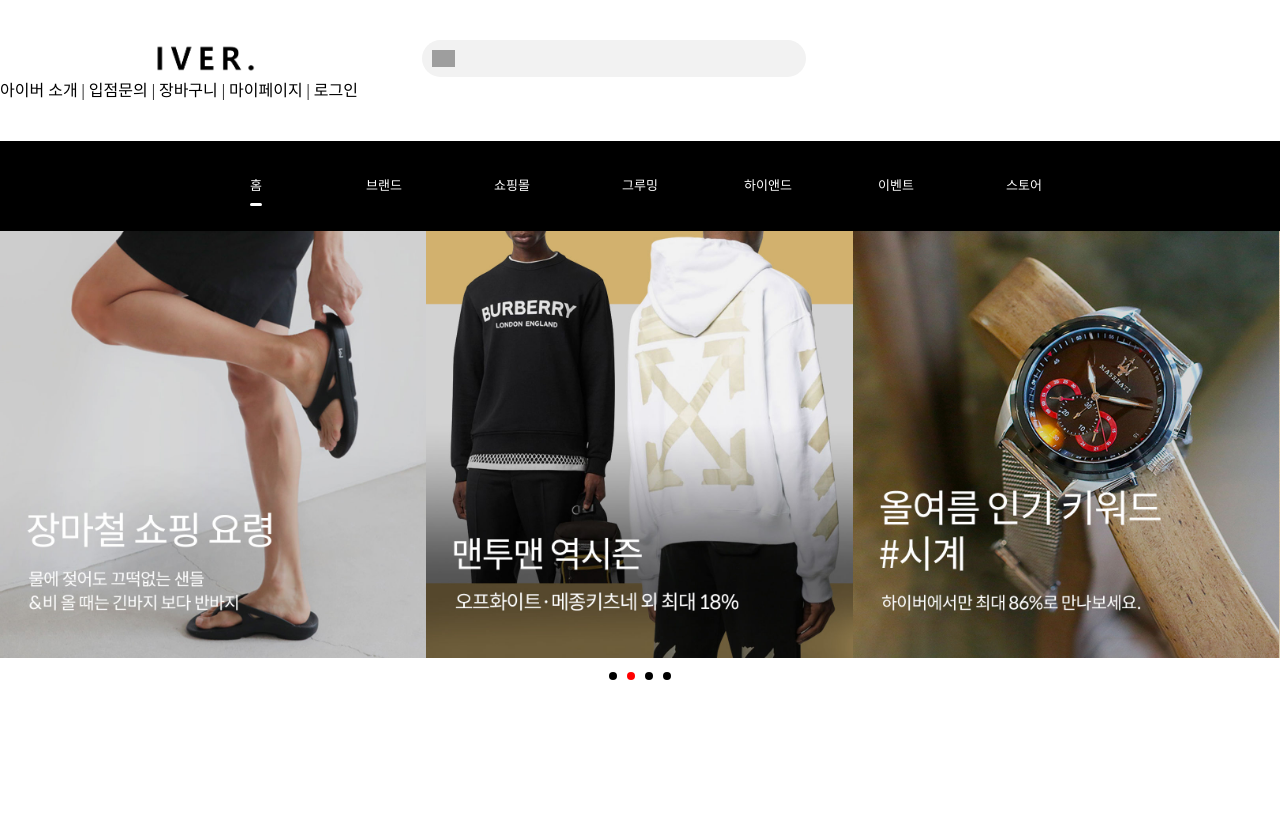
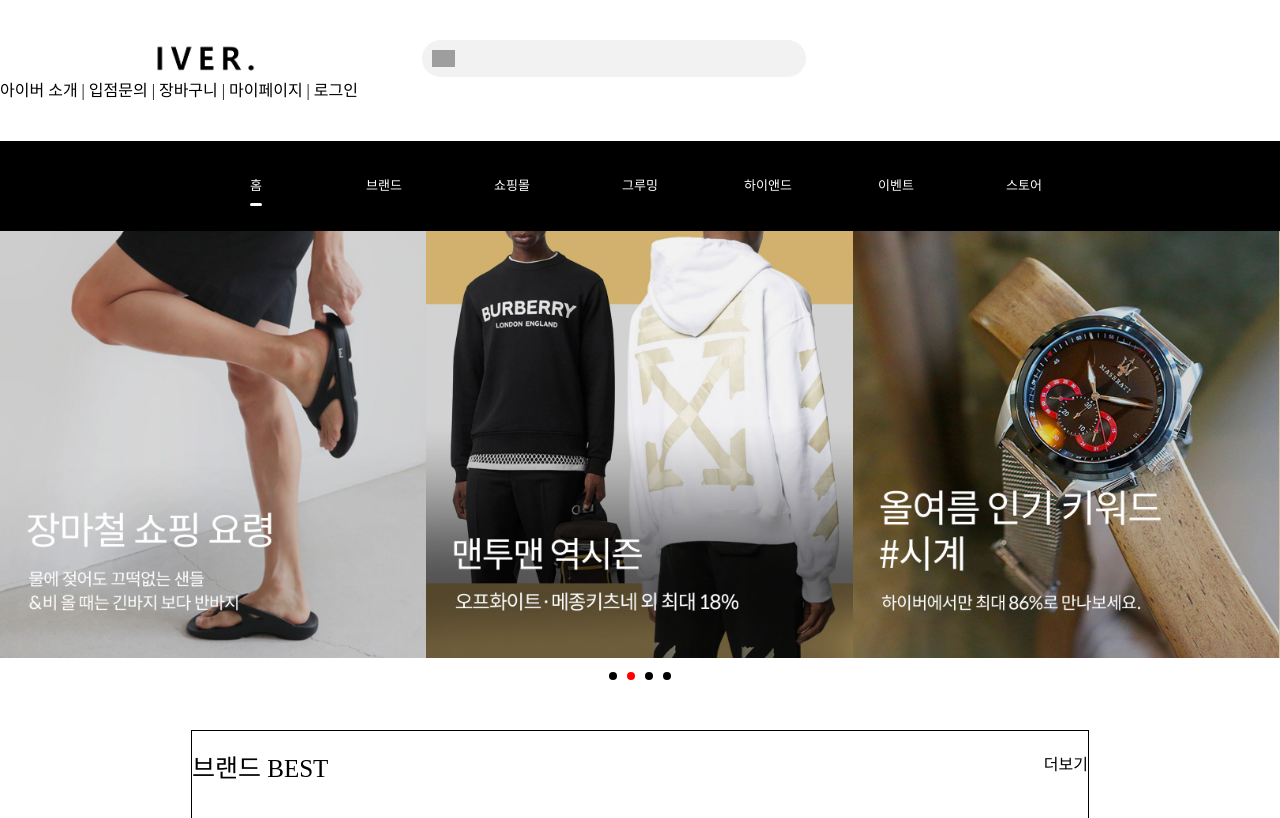
Before and after one commit to kjw9620/Iver, a React (Create React App) app in the folder frontend/iver_proj/: page / in a window 1280 px wide. Shown: the top 818 px of the page. Built offline with nearby package versions, Linux system fonts and the light colour scheme; grey boxes are pictures that could not be loaded.

Commit message:
start best Product

```diff
--- a/frontend/iver_proj/package.json
+++ b/frontend/iver_proj/package.json
@@ -12,8 +12,7 @@
     "react-dom": "^16.13.1",
     "react-reveal": "^1.2.2",
     "react-scripts": "3.4.1",
-    "react-slick": "^0.27.6",
-    "proxy": "http://0.0.0.0:8000"
+    "react-slick": "^0.27.6"
   },
 
   "scripts": {
--- a/frontend/iver_proj/src/App.css
+++ b/frontend/iver_proj/src/App.css
@@ -9,13 +9,3 @@
 .App {
     width: 100%;
 }
-
-.zIndex_2{
-    position: relative;
-    z-index: 2;
-}
-
-.zIndex_1{
-    position: relative;
-    z-index: 1;
-}
--- a/frontend/iver_proj/src/App.js
+++ b/frontend/iver_proj/src/App.js
@@ -2,6 +2,7 @@
 import Header from './component/Header';
 import Navigation from './component/Navigation';
 import Slider from './component/Slider'
+import BestProduct from './component/BestProduct'
 import './App.css'
 
 
@@ -10,7 +11,8 @@
     <div className="App">
       <Header/>
       <Navigation pageMove="홈" className="zIndex_2"/>
-      <Slider className="zIndex_1"/>
+      <Slider/>
+      <BestProduct categori="브랜드"/>
     </div>
   );
 }
--- /dev/null
+++ b/frontend/iver_proj/src/component/BestProduct.js
@@ -0,0 +1,23 @@
+import React from 'react'
+import "./bestProduct.css"
+
+class BestProduct extends React.Component{
+
+    render() {
+        return(
+            <div className="bestProduct_bg">
+                <div className="page_title">
+                    <h1>{this.props.categori + " BEST"}</h1>
+                    <p className="detail">더보기</p>
+                </div>
+
+                <div className="list_full">
+
+                </div>
+            </div>
+        )
+    }
+
+}
+
+export default BestProduct
--- /dev/null
+++ b/frontend/iver_proj/src/component/bestProduct.css
@@ -0,0 +1,19 @@
+.bestProduct_bg {
+    width: 70%;
+    min-height: 200px;
+    border: 1px solid black;
+    margin: 20px auto;
+}
+
+h1 {
+    display: inline-block;
+    font-size: 25px;
+    font-weight: normal;
+    margin-right: 0;
+}
+
+.detail {
+    float: right;
+    vertical-align: baseline;
+    margin-top: 20px;
+}
```
